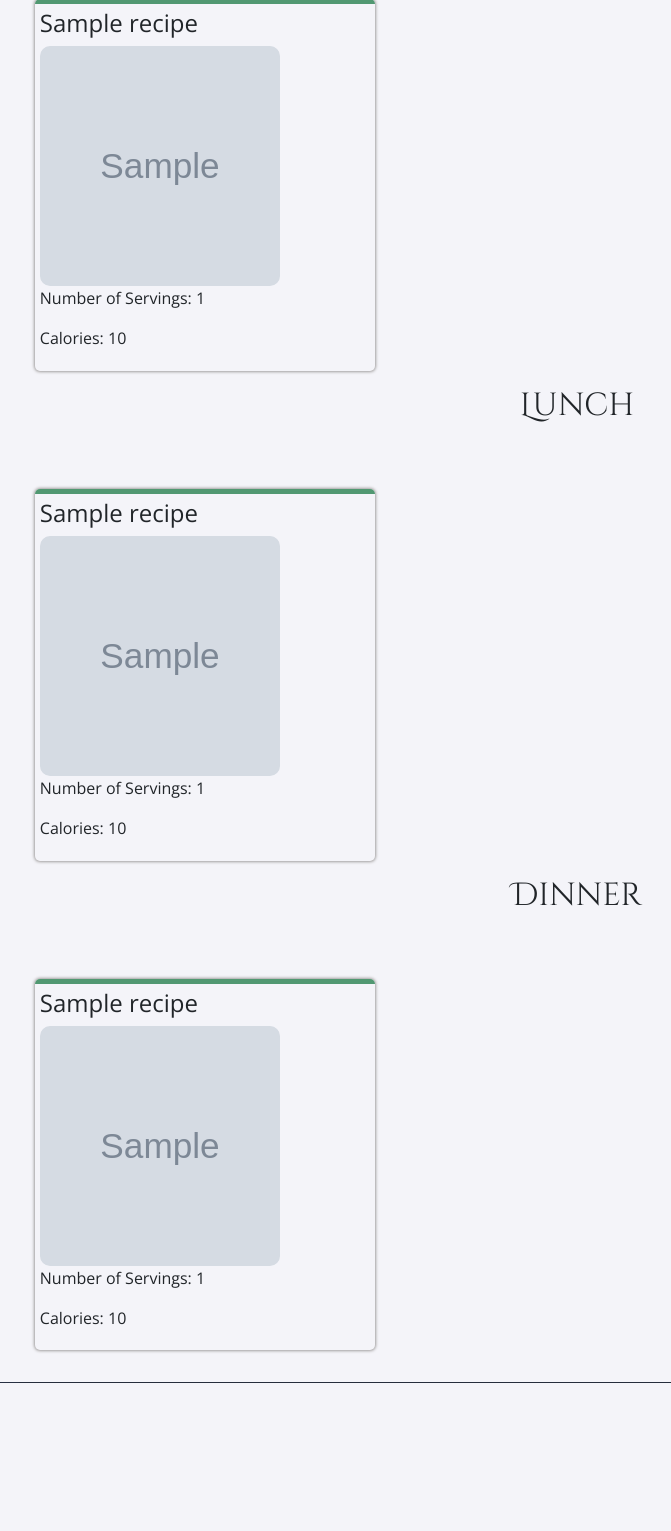
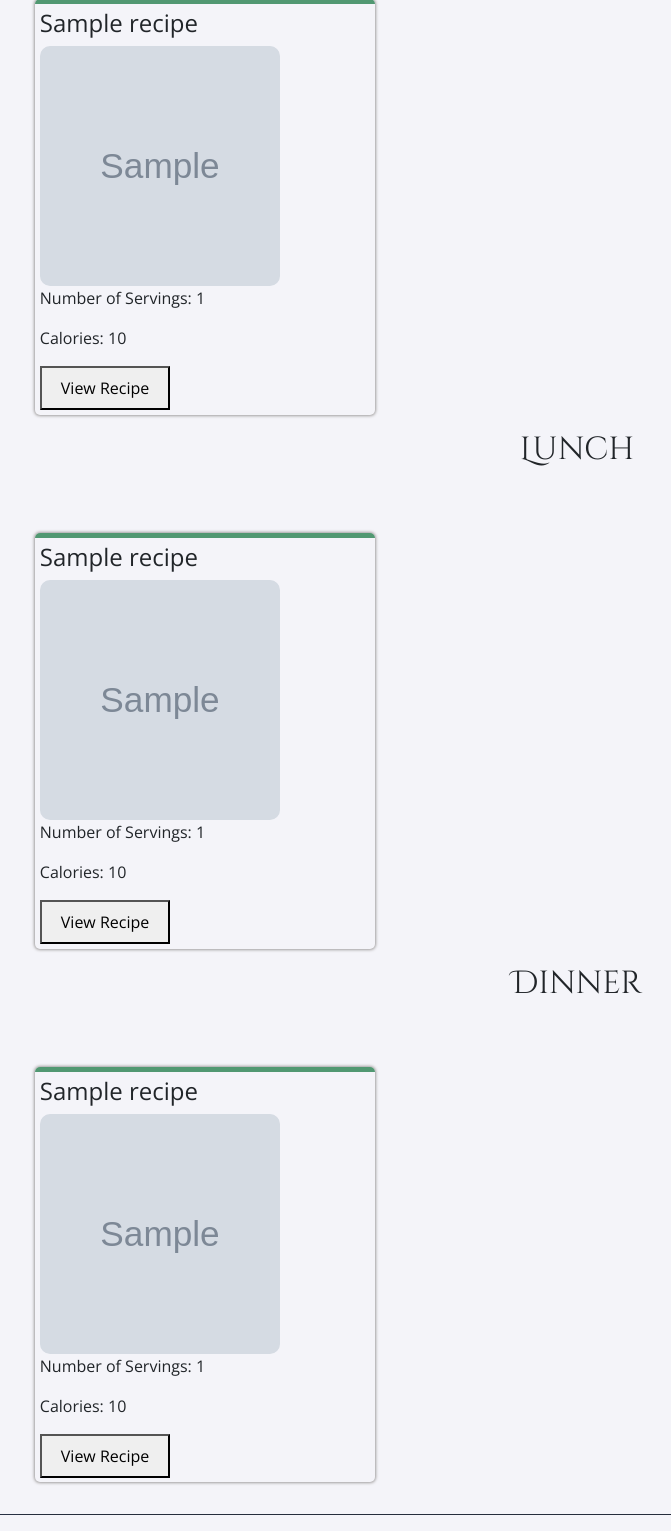
Before and after one commit to amoablo/comp3161-project, a Flask app: template app/templates/mealplan.html in a window 1280 px wide. Shown: the part 621-2152 px from the top of the page, without its empty margins (63-734 px from the left). Before the commit the page ends 2004 px from the top, so only its background shows below. Run offline with Flask 2, Linux system fonts and the light colour scheme; tables that the repository leaves empty or names only in its code hold one stand-in row (values such as "Sample post"); the template is opened without the code that fills it: values that come from a table or form of the project are taken from there, most other values are stand-ins (such as "Sample title", 1, 10 or a date in 2020); grey boxes marked "Sample" are stand-in pictures; some libraries are stand-ins or nearby versions.

Commit message:
meal plan can get details

```diff
--- a/app/templates/mealplan.html
+++ b/app/templates/mealplan.html
@@ -35,7 +35,11 @@
                         <img src="{{ recipe['image_url'] }}" alt="meal_img">
                         <p>Number of Servings: {{ recipe['num_servings'] }}</p>
                         <p>Calories: {{ recipe['num_servings'] * recipe['calorie'] }}</p>
+                        <div class="">
+                            <button><a class="btn btn-block specific-green" href="{{ url_for('getIndividualRecipe', recipieid= recipe['recipe_id']) }}">View Recipe</a></button>
+                        </div>
                     </div>
+
                 {% endfor %}
             </div>
 
@@ -47,7 +51,11 @@
                     <img src="{{ recipe['image_url'] }}" alt="meal_img">
                     <p>Number of Servings: {{ recipe['num_servings'] }}</p>
                     <p>Calories: {{ recipe['num_servings'] * recipe['calorie'] }}</p>
+                    <div class="">
+                        <button><a class="btn btn-block specific-green" href="{{ url_for('getIndividualRecipe', recipieid= recipe['recipe_id']) }}">View Recipe</a></button>
+                    </div>
                 </div>
+
                 {% endfor %}
             </div>
 
@@ -59,6 +67,9 @@
                     <img src="{{ recipe['image_url'] }}" alt="meal_img">
                     <p>Number of Servings: {{ recipe['num_servings'] }}</p>
                     <p>Calories: {{ recipe['num_servings'] * recipe['calorie'] }}</p>
+                    <div class="">
+                        <button><a class="btn btn-block specific-green" href="{{ url_for('getIndividualRecipe', recipieid= recipe['recipe_id']) }}">View Recipe</a></button>
+                    </div>
                 </div>
                 {% endfor %}
             </div>
```
Also changed, not shown: app/__init__.py (+4 -4 lines).
